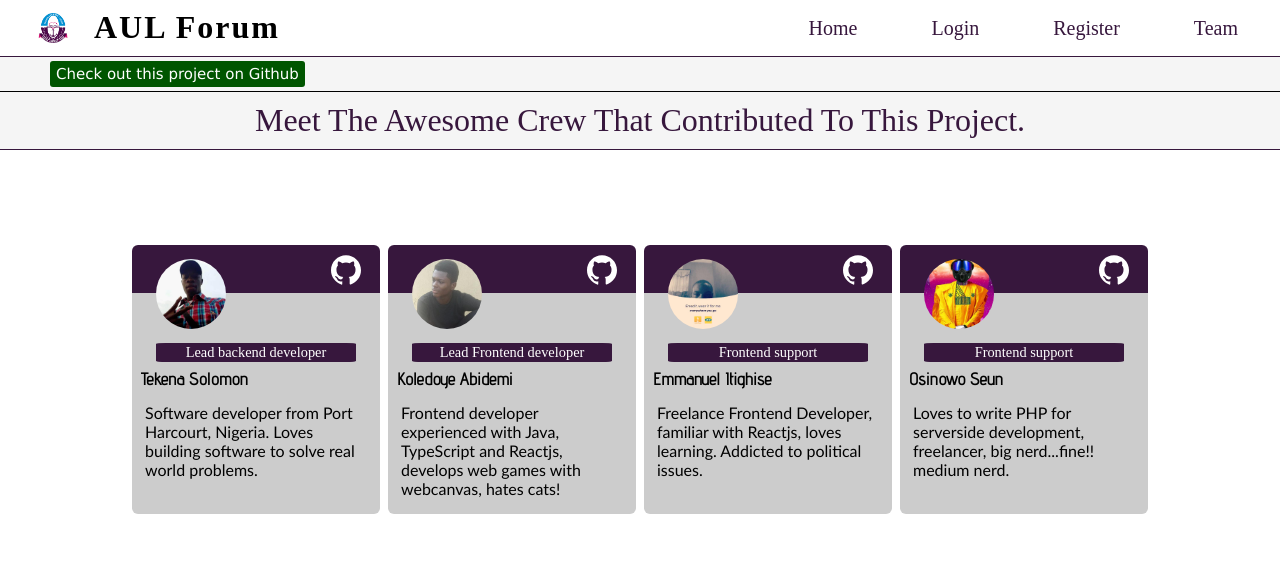
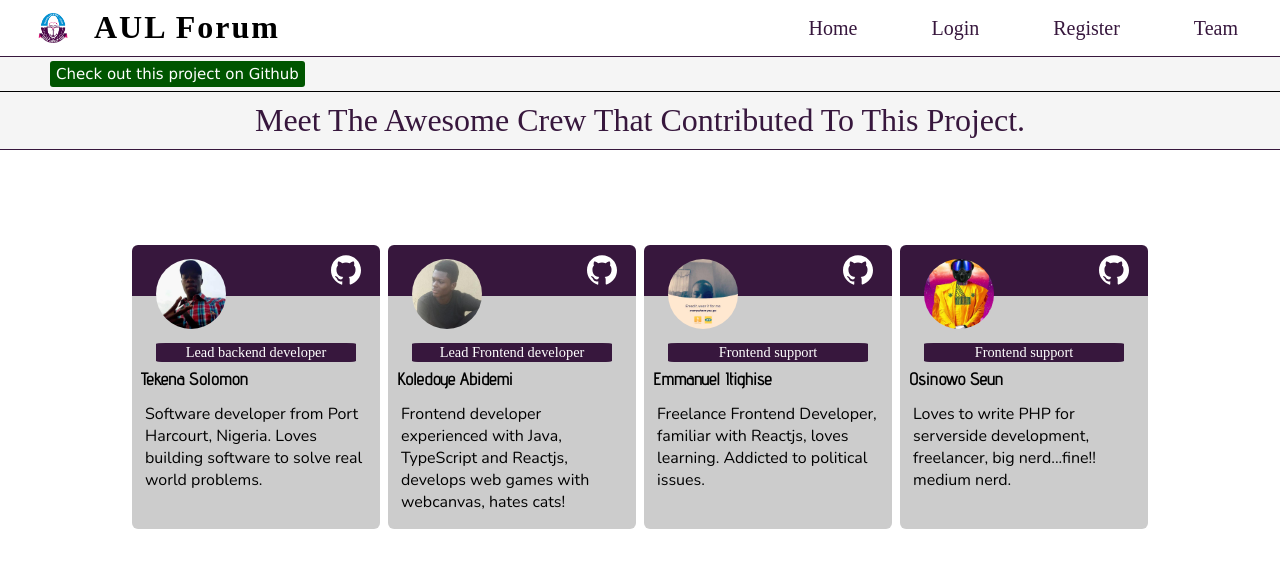
Before and after one commit to Tekipeps/aul-forum, a React (Create React App) app in the folder client/: page /team in a window 1280 px wide. Shown: the top 568 px of the page. Built offline with nearby package versions, Linux system fonts and the light colour scheme.

Commit message:
Fixed issues #36 and #42

```diff
--- a/client/src/components/home/PostsSection.module.scss
+++ b/client/src/components/home/PostsSection.module.scss
@@ -59,7 +59,6 @@ $user-color: #00f;
 
 .content {
     padding: 1px 12px;
-    //font-family: 'Gill Sans', 'Gill Sans MT', Calibri, 'Trebuchet MS', sans-serif;
     font-family: Nunito;
 }
 
--- a/client/src/components/login/Login.tsx
+++ b/client/src/components/login/Login.tsx
@@ -30,7 +30,7 @@ export const Login: FC = (): ReactElement => {
                             <input
                                 value={username}
                                 onChange={({ target }) => setUsername(target.value)}
-                                placeholder='username'
+                                placeholder='Username'
                             />
                         </div>
                         <div className={styles.inputWrapper}>
--- a/client/src/components/team/Team.module.scss
+++ b/client/src/components/team/Team.module.scss
@@ -79,7 +79,7 @@
         font-size: 16px;
         padding: 7px;
         margin: 5px 2px;
-        font-family: 'Trebuchet MS', 'Lucida Sans Unicode', 'Lucida Grande', 'Lucida Sans', Arial, sans-serif;
+        font-family:Nunito;
     }
     > a {
         width: 30px;
--- a/client/src/services/auth_service.ts
+++ b/client/src/services/auth_service.ts
@@ -2,7 +2,12 @@ import axios from 'axios';
 
 const baseUrl = '/api/auth';
 
-const login = async ({ username, password }: { username: string; password: string }) => {
+interface data{
+    username:string;
+    password:string;
+}
+
+const login = async ({ username, password }: data) => {
     const response = await axios.post(`${baseUrl}/login`, { username, password });
 
     return response.data
```
